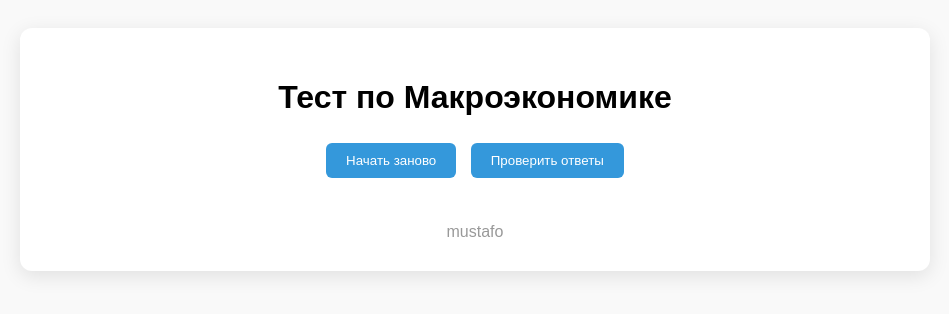
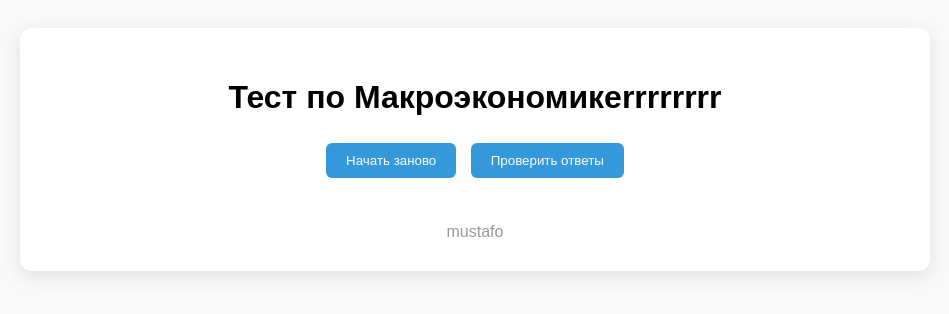
Before and after one commit to teokitsune/kitsune, a plain HTML site: page index.html in a window 1280 px wide. Shown: the whole page, without its empty margins (165-1114 px from the left). Drawn offline with Linux system fonts and the light colour scheme.

Commit message:
Update index.html

```diff
--- a/index.html
+++ b/index.html
@@ -61,7 +61,7 @@
 </head>
 <body>
 <div class="container">
-  <h1>Тест по Макроэкономике</h1>
+  <h1>Тест по Макроэкономикеrrrrrrrr</h1>
   <form id="quizForm"></form>
   <div class="buttons">
     <button type="button" onclick="renderQuiz()">Начать заново</button>
```
